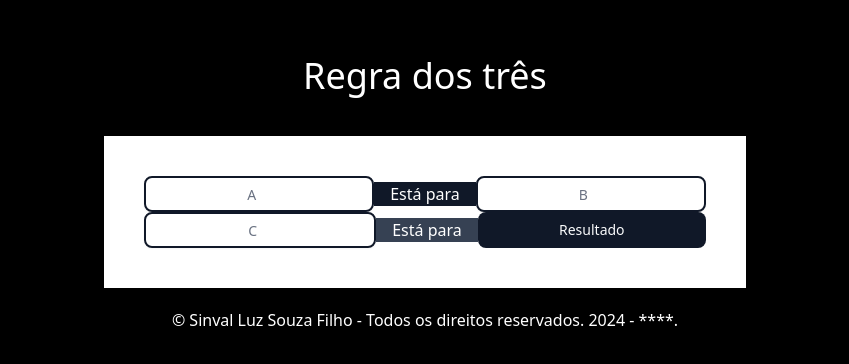
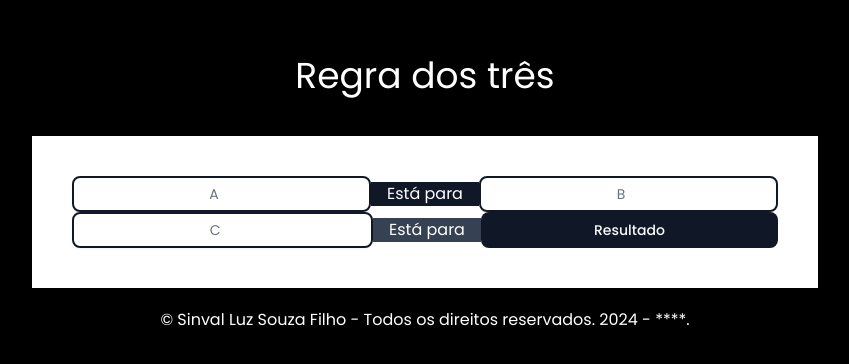
Before and after one commit to Sinvalluz/Regra-de-3, a Next.js app: page / in a window 1280 px wide. Shown: the part 206-570 px from the top of the page, without its empty margins (215-1064 px from the left). Built offline with nearby package versions, Linux system fonts and the light colour scheme.

Commit message:
style: change the project font

```diff
--- a/src/app/layout.tsx
+++ b/src/app/layout.tsx
@@ -1,14 +1,9 @@
 import type { Metadata } from 'next';
-import { Geist, Geist_Mono } from 'next/font/google';
+import { Poppins } from 'next/font/google';
 import './globals.css';
 
-const geistSans = Geist({
-	variable: '--font-geist-sans',
-	subsets: ['latin'],
-});
-
-const geistMono = Geist_Mono({
-	variable: '--font-geist-mono',
+const poppins = Poppins({
+	weight: ['400', '500', '600', '700'],
 	subsets: ['latin'],
 });
 
@@ -23,7 +18,7 @@
 }>) {
 	return (
 		<html lang='pt-br'>
-			<body className={`${geistSans.variable} ${geistMono.variable} antialiased`}>{children}</body>
+			<body className={`${poppins.className} antialiased`}>{children}</body>
 		</html>
 	);
 }
```
